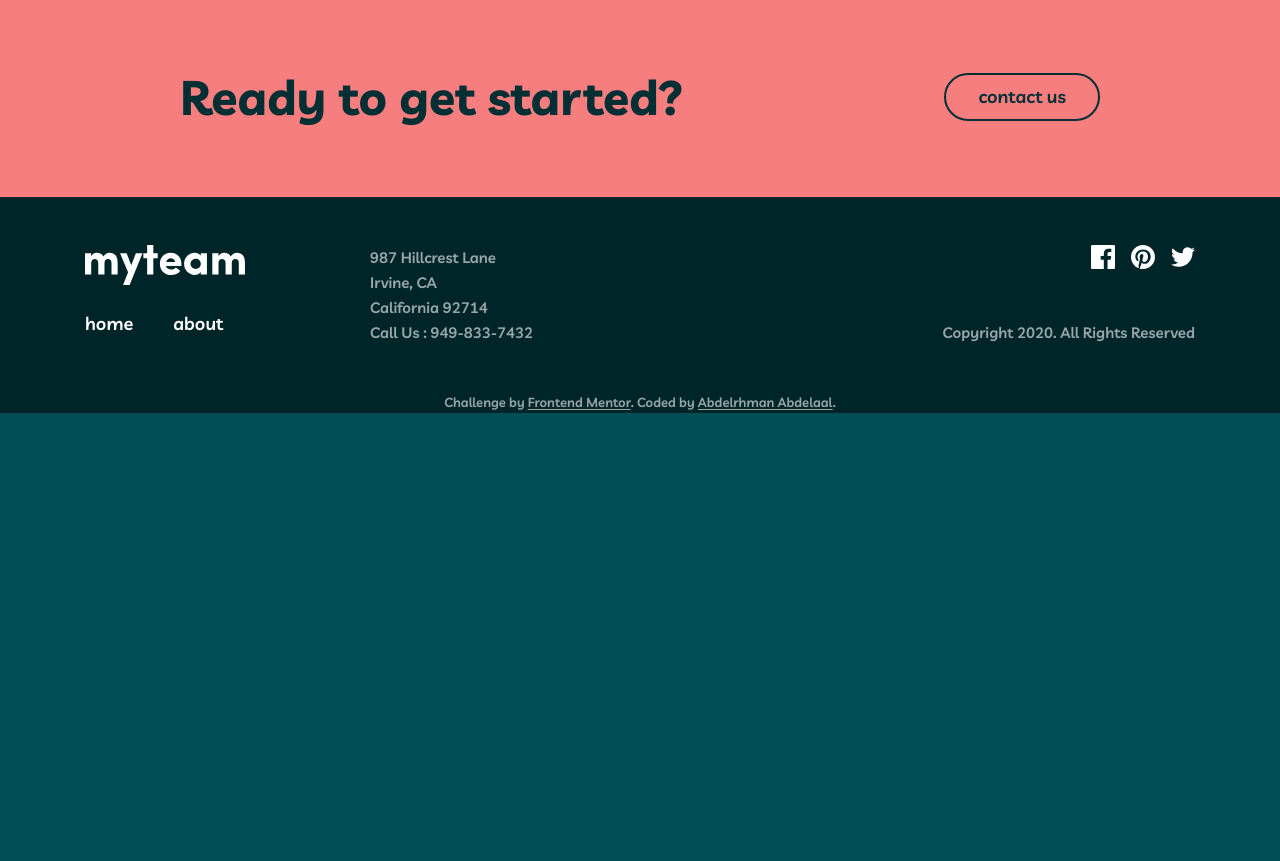
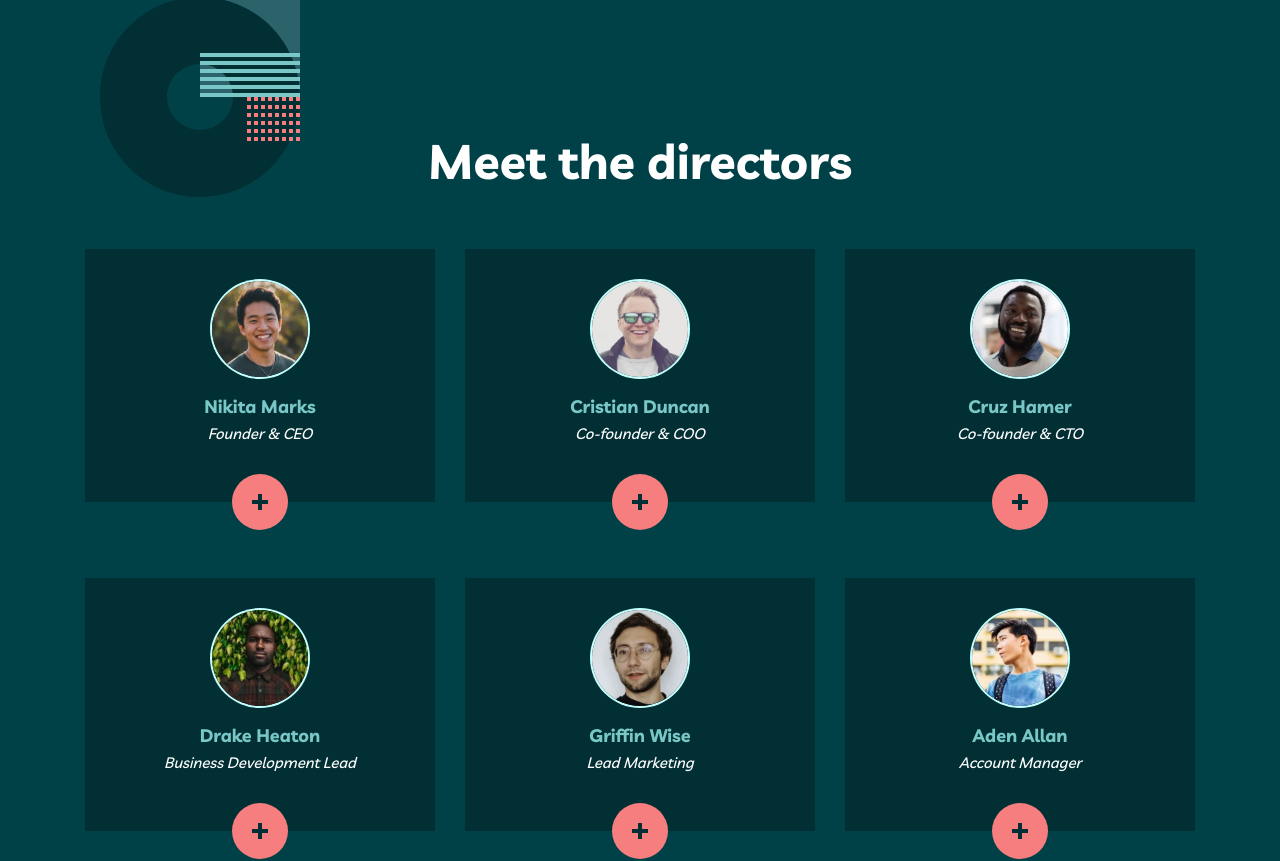
Before and after one commit to MrBlackvanta/myteam-multi-page-website, a Next.js app: page /about in a window 1280 px wide. Shown: the part 520-1381 px from the top of the page. Before the commit the page ends 933 px from the top, so only its background shows below. Built offline with nearby package versions, Linux system fonts and the light colour scheme.

Commit message:
feat: add Directors section with dynamic content and LinkedIn icon integration

```diff
--- a/src/app/about/page.tsx
+++ b/src/app/about/page.tsx
@@ -1,5 +1,5 @@
 import CtaBand from "@/components/cta-band";
-import { Hero } from "@/views/about";
+import { Directors, Hero } from "@/views/about";
 import type { Metadata } from "next";
 
 export const metadata: Metadata = {
@@ -12,6 +12,7 @@ export default function About() {
   return (
     <>
       <Hero />
+      <Directors />
       <CtaBand />
     </>
   );
--- /dev/null
+++ b/src/components/icons/LinkedInIcon.tsx
@@ -0,0 +1,15 @@
+export default function LinkedInIcon(props: React.SVGProps<SVGSVGElement>) {
+  return (
+    <svg
+      xmlns="http://www.w3.org/2000/svg"
+      width="20"
+      height="20"
+      viewBox="0 0 20 20"
+      fill="currentColor"
+      aria-hidden="true"
+      {...props}
+    >
+      <path d="M18 0H2C.9 0 0 .9 0 2v16c0 1.1.9 2 2 2h16c1.1 0 2-.9 2-2V2c0-1.1-.9-2-2-2zM6 17H3V8h3v9zM4.5 6.3c-1 0-1.8-.8-1.8-1.8s.8-1.8 1.8-1.8 1.8.8 1.8 1.8-.8 1.8-1.8 1.8zM17 17h-3v-5.3c0-.8-.7-1.5-1.5-1.5s-1.5.7-1.5 1.5V17H8V8h3v1.2c.5-.8 1.6-1.4 2.5-1.4 1.9 0 3.5 1.6 3.5 3.5V17z" />
+    </svg>
+  );
+}
--- a/src/components/icons/index.ts
+++ b/src/components/icons/index.ts
@@ -2,6 +2,7 @@ export { default as ChartIcon } from "./ChartIcon";
 export { default as CloseIcon } from "./CloseIcon";
 export { default as CogIcon } from "./CogIcon";
 export { default as FacebookIcon } from "./FacebookIcon";
+export { default as LinkedInIcon } from "./LinkedInIcon";
 export { default as Logo } from "./Logo";
 export { default as MenuIcon } from "./MenuIcon";
 export { default as PersonIcon } from "./PersonIcon";
--- /dev/null
+++ b/src/data/about.ts
@@ -0,0 +1,52 @@
+import avatarAden from "@/assets/images/avatar-aden.webp";
+import avatarChristian from "@/assets/images/avatar-christian.webp";
+import avatarCruz from "@/assets/images/avatar-cruz.webp";
+import avatarDrake from "@/assets/images/avatar-drake.webp";
+import avatarGriffin from "@/assets/images/avatar-griffin.webp";
+import avatarNikita from "@/assets/images/avatar-nikita.webp";
+import type { Director } from "./types";
+
+export const directors: Director[] = [
+  {
+    name: "Nikita Marks",
+    role: "Founder & CEO",
+    quote:
+      "“It always amazes me how much talent there is in every corner of the globe.”",
+    avatar: avatarNikita,
+  },
+  {
+    name: "Cristian Duncan",
+    role: "Co-founder & COO",
+    quote:
+      "“Distributed teams required unique processes. You need to approach work in a new way.”",
+    avatar: avatarChristian,
+  },
+  {
+    name: "Cruz Hamer",
+    role: "Co-founder & CTO",
+    quote:
+      "“Technology is at the forefront of enabling distributed teams. That’s where we come in.”",
+    avatar: avatarCruz,
+  },
+  {
+    name: "Drake Heaton",
+    role: "Business Development Lead",
+    quote:
+      "“Hiring similar people from similar backgrounds is a surefire way to stunt innovation.”",
+    avatar: avatarDrake,
+  },
+  {
+    name: "Griffin Wise",
+    role: "Lead Marketing",
+    quote:
+      "“Unique perspectives shape unique products, which is what you need to survive these days.”",
+    avatar: avatarGriffin,
+  },
+  {
+    name: "Aden Allan",
+    role: "Account Manager",
+    quote:
+      "“Empowered teams create truly amazing products. Set the north star and let them follow it.”",
+    avatar: avatarAden,
+  },
+];
--- a/src/data/index.ts
+++ b/src/data/index.ts
@@ -1,3 +1,4 @@
+export * from "./about";
 export * from "./home";
 export * from "./site";
 export type * from "./types";
--- /dev/null
+++ b/src/views/about/director-card.tsx
@@ -0,0 +1,86 @@
+"use client";
+
+import { LinkedInIcon, PlusIcon, TwitterIcon } from "@/components/icons";
+import type { Director } from "@/data";
+import { cn } from "@/lib/utils";
+import Image from "next/image";
+import Link from "next/link";
+import { useId, useState } from "react";
+
+const socials = [
+  { label: "Twitter", icon: TwitterIcon },
+  { label: "LinkedIn", icon: LinkedInIcon },
+];
+
+export default function DirectorCard({ name, role, quote, avatar }: Director) {
+  const [open, setOpen] = useState(false);
+  const quoteId = useId();
+
+  return (
+    <div className="relative pb-7">
+      <div
+        className={cn(
+          "h-63.25 px-6 text-center motion-safe:transition-colors",
+          open ? "bg-dark-green" : "bg-sacramento-state-green",
+        )}
+      >
+        <div
+          className={cn("flex flex-col items-center pt-8", { hidden: open })}
+        >
+          <Image
+            src={avatar}
+            alt=""
+            width={96}
+            height={96}
+            className="rounded-full ring-2 ring-avatar-ring"
+          />
+          <p className="mt-4 text-lead font-bold text-rapture-blue">{name}</p>
+          <p className="text-body font-medium italic">{role}</p>
+        </div>
+
+        <div
+          id={quoteId}
+          className={cn("flex flex-col items-center pt-8.75", {
+            hidden: !open,
+          })}
+        >
+          <p className="text-lead font-bold text-rapture-blue">{name}</p>
+          <p className="mt-2 max-w-58.75 text-body xl:max-w-63.5">{quote}</p>
+          <ul className="mt-6 flex items-center gap-4">
+            {socials.map(({ label, icon: Icon }) => (
+              <li key={label}>
+                <Link
+                  href="#"
+                  aria-label={`${name} on ${label}`}
+                  className="flex v-link"
+                >
+                  <Icon />
+                </Link>
+              </li>
+            ))}
+          </ul>
+        </div>
+      </div>
+
+      <button
+        type="button"
+        aria-expanded={open}
+        aria-controls={quoteId}
+        onClick={() => setOpen((wasOpen) => !wasOpen)}
+        className={cn(
+          "absolute bottom-0 left-1/2 flex size-14 -translate-x-1/2 items-center justify-center rounded-full text-sacramento-state-green v-focus motion-safe:transition-colors",
+          open
+            ? "bg-rapture-blue hover:bg-light-coral"
+            : "bg-light-coral hover:bg-rapture-blue",
+        )}
+      >
+        <PlusIcon
+          className={cn("motion-safe:transition-transform", {
+            "rotate-45": open,
+          })}
+        />
+        <span className="sr-only">{name}’s quote</span>
+      </button>
+    </div>
+  );
+}
--- /dev/null
+++ b/src/views/about/directors.tsx
@@ -0,0 +1,33 @@
+import { directors } from "@/data";
+import DirectorCard from "./director-card";
+
+export default function Directors() {
+  return (
+    <section
+      aria-labelledby="directors-heading"
+      className="relative overflow-clip bg-deep-jungle-green py-22 md:py-25 xl:py-35"
+    >
+      <div
+        aria-hidden="true"
+        className="pointer-events-none absolute -top-25 left-25 size-50 bg-[url(/bg-pattern-about-2-contact-1.svg)] md:top-0"
+      />
+
+      <div className="relative v-container">
+        <h2
+          id="directors-heading"
+          className="text-center text-h2-sm font-bold xl:text-h2"
+        >
+          Meet the directors
+        </h2>
+
+        <ul className="mt-12 grid gap-6 md:grid-cols-2 md:gap-x-2.75 md:gap-y-12 xl:mt-16 xl:grid-cols-3 xl:gap-x-7.5">
+          {directors.map((director) => (
+            <li key={director.name}>
+              <DirectorCard {...director} />
+            </li>
+          ))}
+        </ul>
+      </div>
+    </section>
+  );
+}
--- a/src/views/about/index.ts
+++ b/src/views/about/index.ts
@@ -1 +1,2 @@
+export { default as Directors } from "./directors";
 export { default as Hero } from "./hero";
```
Also changed, not shown: src/data/types.ts (+7 -0 lines).
